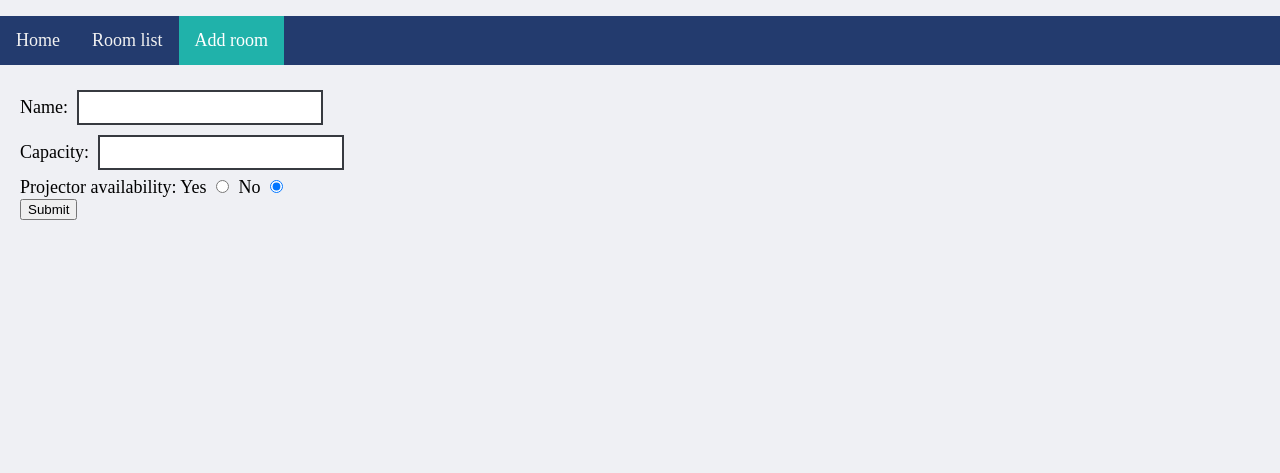
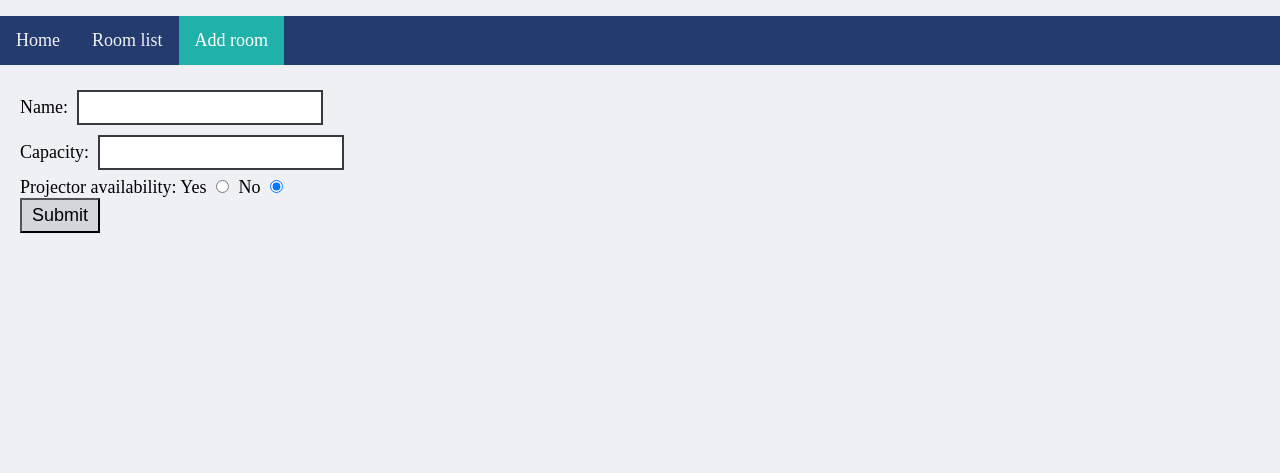
Before and after one commit to saradonin/conference_room_rental, a Django app: page /room/new/ in a window 1280 px wide. Shown: the part 150-623 px from the top of the page. Run offline with Django 4.2, Linux system fonts and the light colour scheme.

Commit message:
class added to button

```diff
--- a/reservations/templates/add_room.html
+++ b/reservations/templates/add_room.html
@@ -41,7 +41,7 @@
         </label>
     </label></br>
 
-    <button type="submit">Submit</button>
+    <button class="btn" type="submit">Submit</button>
 </form>
 {{ message }}
 
--- a/reservations/templates/reservation.html
+++ b/reservations/templates/reservation.html
@@ -31,7 +31,7 @@
         <input type="text" name="comment">
     </label></br>
 
-    <button type="submit">Submit</button>
+    <button class="btn" type="submit">Submit</button>
 </form>
 {{ message }}
 
```
